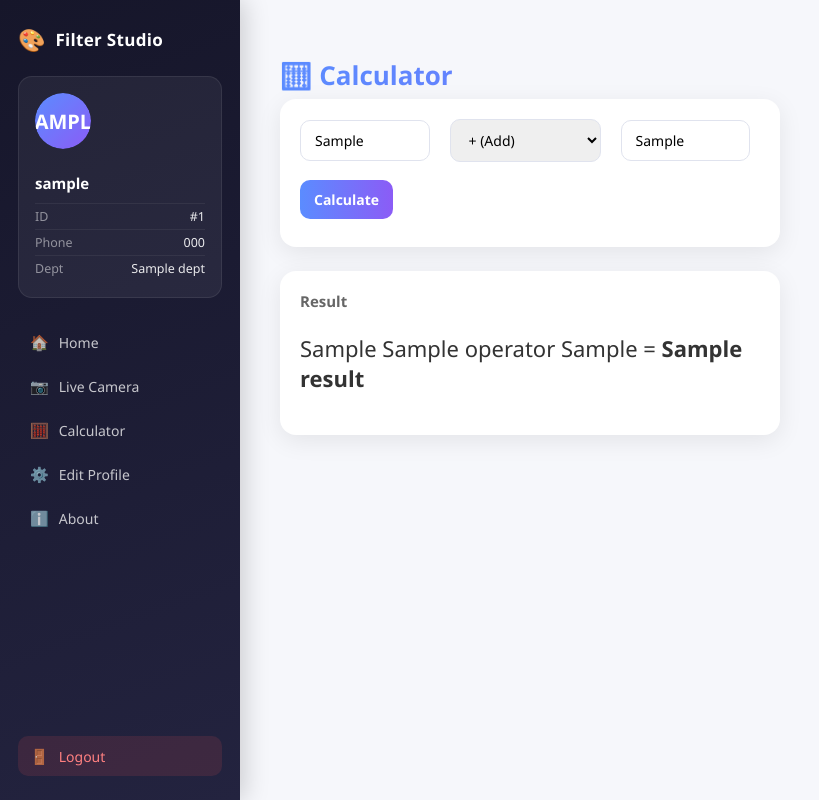
After one commit to Adamnazeri/myproject, a FastAPI app: template template/calculator.html in a window 1280 px wide. The commit adds this page. Shown: the whole page, without its empty margins (0-819 px from the left). Run offline with FastAPI, Linux system fonts and the light colour scheme; the template is opened without the code that fills it: most values are stand-ins (such as "Sample title", 1, 10 or a date in 2020).

Commit message:
feat: Add calculator functionality with basic operations and UI integration

```diff
--- a/main.py
+++ b/main.py
@@ -8,6 +8,7 @@ import os
 from filter import Filter
 from camera import Camera
 from auth import Auth, DEPARTMENTS
+from calculator import Calculator
 
 app = FastAPI()
 app.add_middleware(SessionMiddleware, secret_key="filterstudio2026secret")
@@ -23,7 +24,7 @@ VIDEO_EXT = (".mp4", ".mov", ".avi", ".mkv")
 object = Filter()
 camera_instance = Camera()
 auth = Auth()
-
+calc = Calculator()
 
 def get_profile(request: Request):
     username = request.session.get("user")
@@ -305,3 +306,23 @@ def gen_frames(filter_type):
 @app.get("/video_feed")
 def video_feed(filter_type: str = "none"):
     return StreamingResponse(gen_frames(filter_type), media_type="multipart/x-mixed-replace; boundary=frame")
+
+@app.get("/calculator", response_class=HTMLResponse)
+def calculator_page(request: Request):
+    if not request.session.get("user"):
+        return RedirectResponse(url="/login", status_code=303)
+    return templates.TemplateResponse(request, "calculator.html", {
+        "result": None, "profile": get_profile(request)
+    })
+
+
+@app.post("/calculator", response_class=HTMLResponse)
+def calculator_submit(request: Request, num1: str = Form(...), num2: str = Form(...), operator: str = Form(...)):
+    if not request.session.get("user"):
+        return RedirectResponse(url="/login", status_code=303)
+
+    result = calc.calculate(num1, num2, operator)
+    return templates.TemplateResponse(request, "calculator.html", {
+        "result": result, "num1": num1, "num2": num2, "operator": operator,
+        "profile": get_profile(request)
+    })
--- a/static/style.css
+++ b/static/style.css
@@ -353,3 +353,39 @@ img:hover { transform: scale(1.01); }
 @media (max-width: 700px) {
     .edit-grid { grid-template-columns: 1fr; }
 }
+.calc-form {
+    display: flex;
+    align-items: center;
+    gap: 10px;
+    flex-wrap: wrap;
+    background: white;
+    padding: 20px;
+    border-radius: 16px;
+    box-shadow: 0 6px 24px rgba(0,0,0,0.08);
+    max-width: 500px;
+}
+
+.calc-form input[type="text"] {
+    flex: 1;
+    min-width: 100px;
+}
+
+.calc-result {
+    background: white;
+    padding: 20px;
+    border-radius: 16px;
+    box-shadow: 0 6px 24px rgba(0,0,0,0.08);
+    max-width: 500px;
+    margin-top: 20px;
+}
+
+.calc-result h2 {
+    margin-top: 0;
+    font-size: 15px;
+    color: #666;
+}
+
+.result-value {
+    font-size: 22px;
+    color: #333;
+}
--- a/template/base.html
+++ b/template/base.html
@@ -42,10 +42,11 @@
         {% endif %}
 
 <nav class="nav-links">
-    <a href="/"><span class="nav-icon"></span> Home</a>
-    <a href="/webcam"><span class="nav-icon"></span> Live Camera</a>
-    <a href="/profile/edit"><span class="nav-icon"></span> Edit Profile</a>
-    <a href="/about"><span class="nav-icon"></span> About</a>
+    <a href="/"><span class="nav-icon">🏠</span> Home</a>
+    <a href="/webcam"><span class="nav-icon">📷</span> Live Camera</a>
+    <a href="/calculator"><span class="nav-icon">🧮</span> Calculator</a>
+    <a href="/profile/edit"><span class="nav-icon">⚙️</span> Edit Profile</a>
+    <a href="/about"><span class="nav-icon">ℹ️</span> About</a>
 </nav>
 
         <a href="/logout" class="logout-btn"><span class="nav-icon">🚪</span> Logout</a>
--- /dev/null
+++ b/template/calculator.html
@@ -0,0 +1,28 @@
+{% extends "base.html" %}
+{% block title %}Calculator{% endblock %}
+{% block content %}
+<h1>🧮 Calculator</h1>
+
+<form method="post" class="calc-form">
+    <input type="text" name="num1" placeholder="First number" value="{{ num1 or '' }}" required>
+
+    <select name="operator">
+        <option value="+" {% if operator == "+" %}selected{% endif %}>+ (Add)</option>
+        <option value="-" {% if operator == "-" %}selected{% endif %}>- (Subtract)</option>
+        <option value="*" {% if operator == "*" %}selected{% endif %}>* (Multiply)</option>
+        <option value="/" {% if operator == "/" %}selected{% endif %}>/ (Divide)</option>
+        <option value="//" {% if operator == "//" %}selected{% endif %}>// (Floor Divide)</option>
+    </select>
+
+    <input type="text" name="num2" placeholder="Second number" value="{{ num2 or '' }}" required>
+
+    <button type="submit">Calculate</button>
+</form>
+
+{% if result is not none %}
+<div class="calc-result">
+    <h2>Result</h2>
+    <p class="result-value">{{ num1 }} {{ operator }} {{ num2 }} = <strong>{{ result }}</strong></p>
+</div>
+{% endif %}
+{% endblock %}
```
Also changed, not shown: calculator.py (added, +27 -0 lines).
